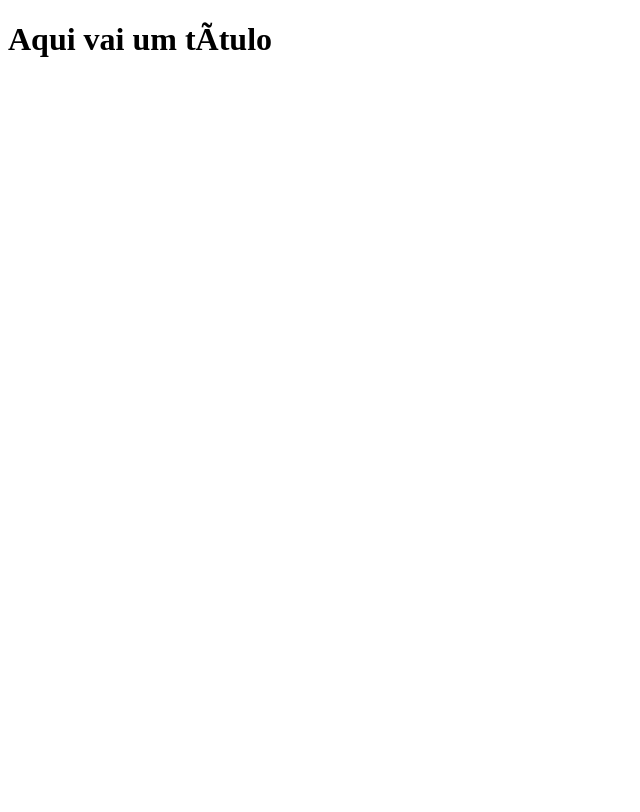
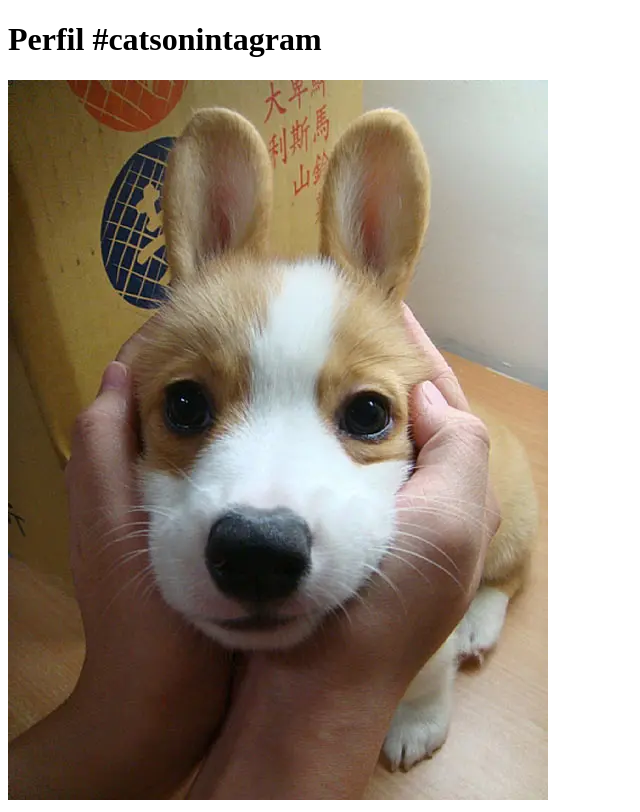
Before and after one commit to rayane-ms/pr-github-pratica-integradora-d.a, a plain HTML site: page index.html in a window 1280 px wide. Shown: the whole page, without its empty margins (0-640 px from the left). Drawn offline with Linux system fonts and the light colour scheme.

Commit message:
Adicionando imagem
Imagem do cachorro adicionada e títulos modificados para combinar com a págna.

```diff
--- a/index.html
+++ b/index.html
@@ -4,7 +4,7 @@
 
 <head>
 
-<title>Título da página</title>
+<title>Fanpage de Gatinhos</title>
 
 <meta charset=“utf-8”>
 
@@ -12,7 +12,9 @@
 
 <body>
 
-<h1>Aqui vai um título</h1>
+<h1>Perfil #catsonintagram</h1>
+
+<img src="imagens/imagem-cachorro.jpg" />
 
 </body>
 
```
Also changed, not shown: imagens/imagem-cachorro.jpg (added).
